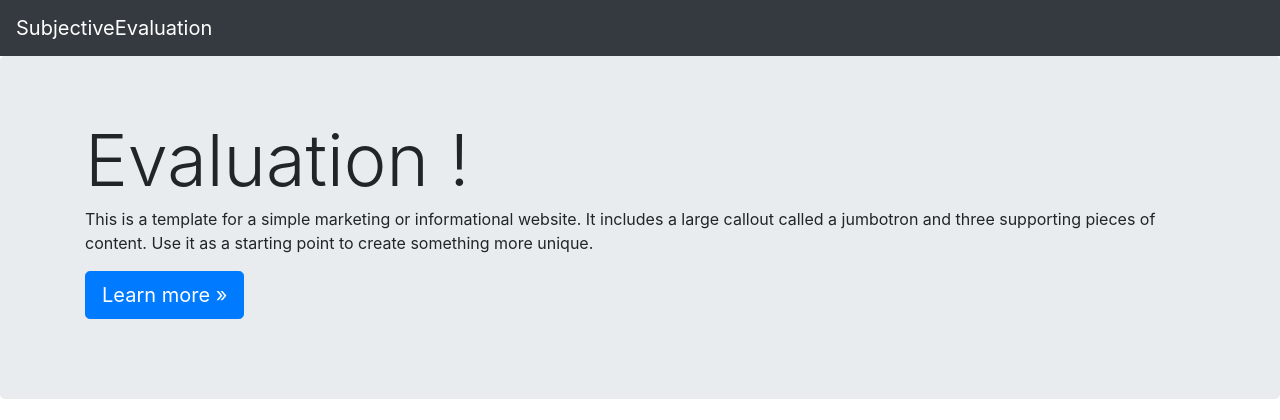
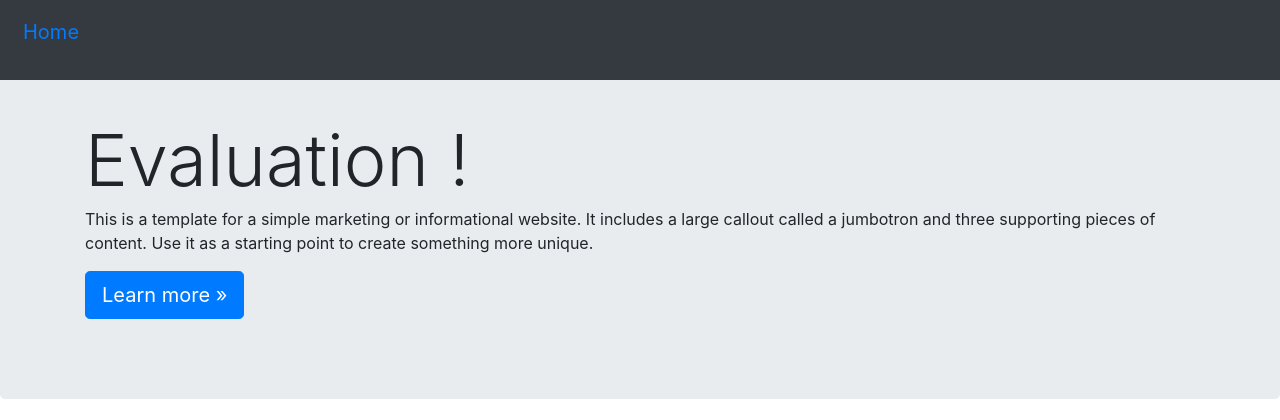
Before and after one commit to SubjectiveEvaluation/inGenius2017, a Django app: page / in a window 1280 px wide. Shown: the top 420 px of the page. Run offline with Django 3.2, Linux system fonts and the light colour scheme; some libraries are stand-ins or nearby versions.

Commit message:
Update base.html

```diff
--- a/subjectiveEvaluation/templates/base.html
+++ b/subjectiveEvaluation/templates/base.html
@@ -9,6 +9,10 @@
     <link rel="icon" href="../../../../favicon.ico">
 
     <title>Subjective Evaluation</title>
+    <link href="{% static 'css/font-awesome.min.css'%}" rel="stylesheet" type="text/css">
+    <link href="https://fonts.googleapis.com/css?family=Lora:400,700,400italic,700italic" rel="stylesheet" type="text/css">
+    <link href='https://fonts.googleapis.com/css?family=Cabin:700' rel='stylesheet' type='text/css'>
+    <link href="{% static 'css/grayscale.min.css' %}" rel="stylesheet">
 
     <!-- Bootstrap core CSS -->
     <link href="{% static 'css/bootstrap.min.css' %}" rel="stylesheet">
@@ -17,9 +21,11 @@
     <link href="{% static 'css/jumbotron.css' %}" rel="stylesheet">
   </head>
 
-  <body>
-     <nav class="navbar navbar-expand-md navbar-dark fixed-top bg-dark">
-      <a class="navbar-brand" href="{% url 'page' %}">SubjectiveEvaluation</a>
+  <body >
+     <nav class="navbar navbar-expand-md navbar-dark fixed-top bg-dark" >
+      <p>
+        <a href="{% url 'page' %}" class="btn btn-default btn-lg" role="button" style="position:relative;right:10px" >Home</a>
+        </p>
 {#      <button class="navbar-toggler" type="button" data-toggle="collapse" data-target="#navbarsExampleDefault" aria-controls="navbarsExampleDefault" aria-expanded="false" aria-label="Toggle navigation">#}
 {#          <span class="navbar-toggler-icon"></span>#}
 {#      </button>#}
```
